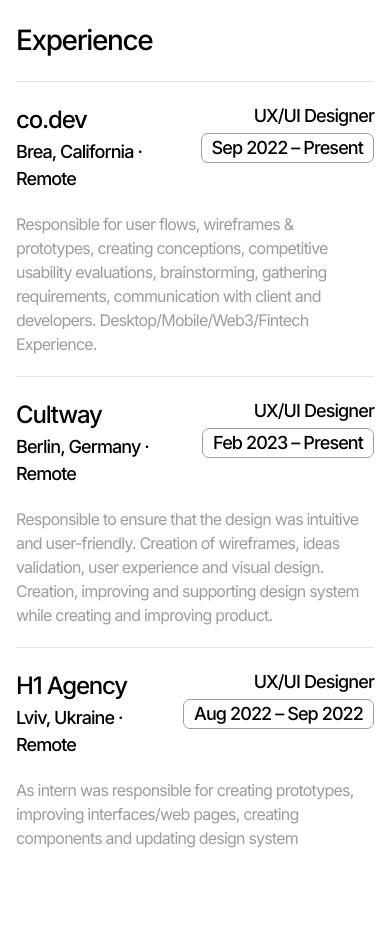
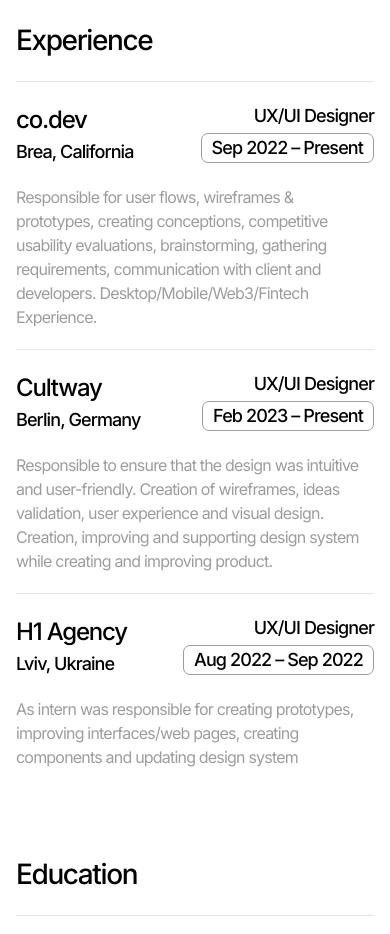
Before and after one commit to cascadetile/yasch, a React (Create React App) app: page /resume in a window 390 px wide. Shown: the part 820-1754 px from the top of the page. Built offline with nearby package versions, Linux system fonts and the light colour scheme.

Commit message:
fix: hide Remote on mobile version

```diff
--- a/src/components/Resume/index.tsx
+++ b/src/components/Resume/index.tsx
@@ -49,25 +49,31 @@
           <ResumeGroup title="Experience" marginTop={0} />
           <ResumeGroupItem
             title="co.dev"
-            subtitle="Brea, California · Remote"
             jobRole="UX/UI Designer"
             time="Sep 2022 – Present"
             text={codev}
-          />
+          >
+            Brea, California
+            <span className="resume-group-item__remote"> · Remote</span>
+          </ResumeGroupItem>
           <ResumeGroupItem
             title="Cultway"
-            subtitle="Berlin, Germany · Remote"
             jobRole="UX/UI Designer"
             time="Feb 2023 – Present"
             text={cultway}
-          />
+          >
+            Berlin, Germany
+            <span className="resume-group-item__remote"> · Remote</span>
+          </ResumeGroupItem>
           <ResumeGroupItem
             title="H1 Agency"
-            subtitle="Lviv, Ukraine · Remote"
             jobRole="UX/UI Designer"
             time="Aug 2022 – Sep 2022"
             text={h1agency}
-          />
+          >
+            Lviv, Ukraine
+            <span className="resume-group-item__remote"> · Remote</span>
+          </ResumeGroupItem>
           <ResumeGroup title="Education" marginTop={64} />
           <ResumeGroupItem
             title="Kryvyi Rih State Pedagogical University"
--- a/src/components/ResumeGroupItem/index.tsx
+++ b/src/components/ResumeGroupItem/index.tsx
@@ -7,20 +7,20 @@
 
 interface IProps {
   title?: string
-  subtitle?: string
   jobRole?: string
   time?: string
   text: string
+  children?: React.ReactNode
 }
 
 export const ResumeGroupItem: React.FC<IProps> = ({
-  title, subtitle, jobRole, time, text,
+  title, jobRole, time, text, children,
 }) => {
   const { theme } = useContext(ThemeContext);
   return (
     <div className={`resume-group-item resume-group-item--${theme}`}>
       {
-        (title || subtitle || jobRole || time)
+        (title || children || jobRole || time)
         && (
           <div className="resume-group-item__header">
             <div className="resume-group-item__title-and-subtitle">
@@ -31,9 +31,9 @@
                 )
               }
               {
-                subtitle
+                children
                 && (
-                  <div className={`resume-group-item__subtitle resume-group-item__subtitle--${theme}`}>{subtitle}</div>
+                  <div className={`resume-group-item__subtitle resume-group-item__subtitle--${theme}`}>{children}</div>
                 )
               }
             </div>
--- a/src/components/ResumeGroupItem/style.css
+++ b/src/components/ResumeGroupItem/style.css
@@ -129,3 +129,9 @@
     font-size: 16px;
   }
 }
+
+@media (max-width: 480px) {
+  .resume-group-item__remote {
+    display: none;
+  }
+}
```
